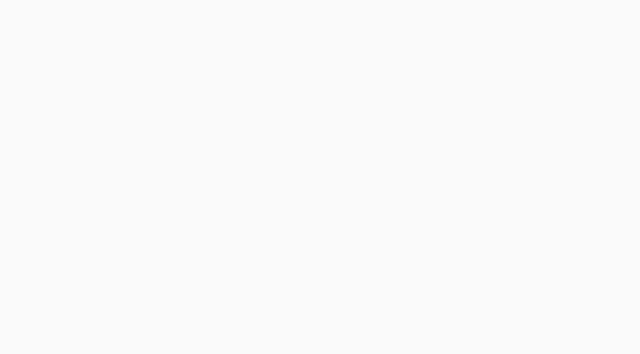
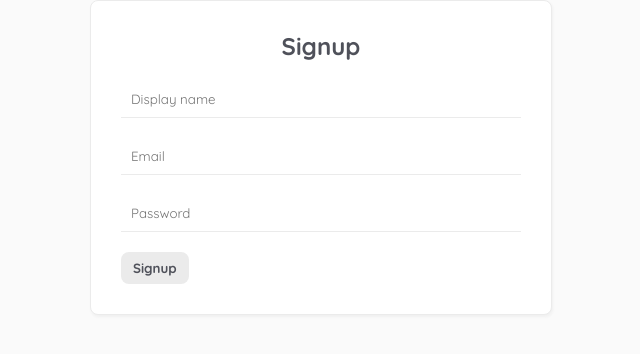
Before and after one commit to VisheshSingh/muso-ninjas, a Vue app: page /signup in a window 1280 px wide. Before the commit this address had no page. Shown: the top 354 px of the page, without its empty margins (319-959 px from the left). Built offline with nearby package versions, Linux system fonts and the light colour scheme.

Commit message:
Login + signup comp

```diff
--- a/src/assets/main.css
+++ b/src/assets/main.css
@@ -54,6 +54,11 @@
   border: 1px solid var(--secondary);
   background: white;
 }
+
+form h2 {
+  text-align: center;
+}
+
 input,
 textarea {
   border: 0;
--- a/src/composables/useCollection.js
+++ b/src/composables/useCollection.js
@@ -3,14 +3,18 @@
 
 const useCollection = (collection) => {
   const error = ref(null);
+  const isPending = ref(false);
 
   const addDoc = async (doc) => {
     error.value = null;
+    isPending.value = true;
 
     try {
       await projectFirestore.collection(collection).add(doc);
+      isPending.value = false;
     } catch (err) {
       error.value = err.message;
+      isPending.value = false;
     }
   };
 
--- a/src/composables/useLogin.js
+++ b/src/composables/useLogin.js
@@ -2,19 +2,23 @@
 import { projectAuth } from '../firebase/config';
 
 const error = ref(null);
+const isPending = ref(false);
 
 const login = async (email, password) => {
   error.value = null;
+  isPending.value = true;
   try {
     const res = await projectAuth.signInWithEmailAndPassword(email, password);
     if (!res) {
       throw new Error('Something went wrong!');
     }
     console.log(res);
+    isPending.value = false;
     return res;
   } catch (err) {
     console.log(err.message);
     error.value = 'Invalid login credentials';
+    isPending.value = false;
   }
 };
 
--- a/src/composables/useLogout.js
+++ b/src/composables/useLogout.js
@@ -2,14 +2,18 @@
 import { projectAuth } from '../firebase/config';
 
 const error = ref(null);
+const isPending = ref(false);
 
 const logout = async () => {
   error.value = null;
+  isPending.value = true;
   try {
     await projectAuth.signOut();
+    isPending.value = false;
   } catch (err) {
     console.log(err.message);
     error.value = err.message;
+    isPending.value = false;
   }
 };
 
--- a/src/composables/useSignup.js
+++ b/src/composables/useSignup.js
@@ -2,9 +2,11 @@
 import { projectAuth } from '../firebase/config';
 
 const error = ref(null);
+const isPending = ref(false);
 
 const signup = async (email, password, displayName) => {
   error.value = null;
+  isPending.value = true;
   try {
     const res = await projectAuth.createUserWithEmailAndPassword(
       email,
@@ -14,16 +16,18 @@
       throw new Error('Could not initiate signup request!');
     }
     await res.user.updateProfile({ displayName });
+    isPending.value = false;
     console.log(res);
     return res;
   } catch (err) {
     console.log(err.message);
     error.value = err.message;
+    isPending.value = false;
   }
 };
 
 const useSignup = () => {
-  return { error, signup };
+  return { error, signup, isPending };
 };
 
 export default useSignup;
--- a/src/router/index.js
+++ b/src/router/index.js
@@ -1,11 +1,23 @@
 import { createRouter, createWebHistory } from 'vue-router';
 import Home from '../views/Home.vue';
+import Signup from '../views/auth/Signup.vue';
+import Login from '../views/auth/Login.vue';
 
 const routes = [
   {
     path: '/',
     name: 'Home',
     component: Home,
+  },
+  {
+    path: '/signup',
+    name: 'Signup',
+    component: Signup,
+  },
+  {
+    path: '/login',
+    name: 'Login',
+    component: Login,
   },
 ];
 
--- a/src/views/About.vue
+++ /dev/null
@@ -1,5 +0,0 @@
-<template>
-  <div class="about">
-    <h1>This is an about page</h1>
-  </div>
-</template>
--- /dev/null
+++ b/src/views/auth/Login.vue
@@ -0,0 +1,36 @@
+<template>
+  <form @submit.prevent="handleSubmit">
+    <h2>Login</h2>
+    <input type="email" required placeholder="Email" v-model="email" />
+    <input type="password" required placeholder="Password" v-model="password" />
+    <div class="error" v-if="error">{{ error }}</div>
+    <button v-if="!isPending">Login</button>
+    <button v-if="isPending">Loading...</button>
+  </form>
+</template>
+
+<script>
+import useLogin from '@/composables/useLogin';
+import { ref } from 'vue';
+
+export default {
+  setup() {
+    const { login, error, isPending } = useLogin();
+
+    const email = ref('');
+    const password = ref('');
+
+    const handleSubmit = async () => {
+      const res = await login(email.value, password.value);
+      if (!error.value) {
+        console.log('login success!');
+      }
+      console.log(res);
+    };
+
+    return { email, password, error, handleSubmit, isPending };
+  },
+};
+</script>
+
+<style></style>
--- /dev/null
+++ b/src/views/auth/Signup.vue
@@ -0,0 +1,43 @@
+<template>
+  <form @submit.prevent="handleSubmit">
+    <h2>Signup</h2>
+    <input
+      type="text"
+      required
+      placeholder="Display name"
+      v-model="displayName"
+    />
+    <input type="email" required placeholder="Email" v-model="email" />
+    <input type="password" required placeholder="Password" v-model="password" />
+    <div class="error" v-if="error">{{ error }}</div>
+    <button v-if="!isPending">Signup</button>
+    <button v-if="isPending">Loading...</button>
+  </form>
+</template>
+
+<script>
+import useSignup from '@/composables/useSignup';
+import { ref } from 'vue';
+
+export default {
+  setup() {
+    const { signup, error, isPending } = useSignup();
+
+    const displayName = ref('');
+    const email = ref('');
+    const password = ref('');
+
+    const handleSubmit = async () => {
+      const res = await signup(email.value, password.value, displayName.value);
+      if (!error.value) {
+        console.log('sign up success!');
+      }
+      console.log(res);
+    };
+
+    return { displayName, email, password, error, handleSubmit, isPending };
+  },
+};
+</script>
+
+<style></style>
```
